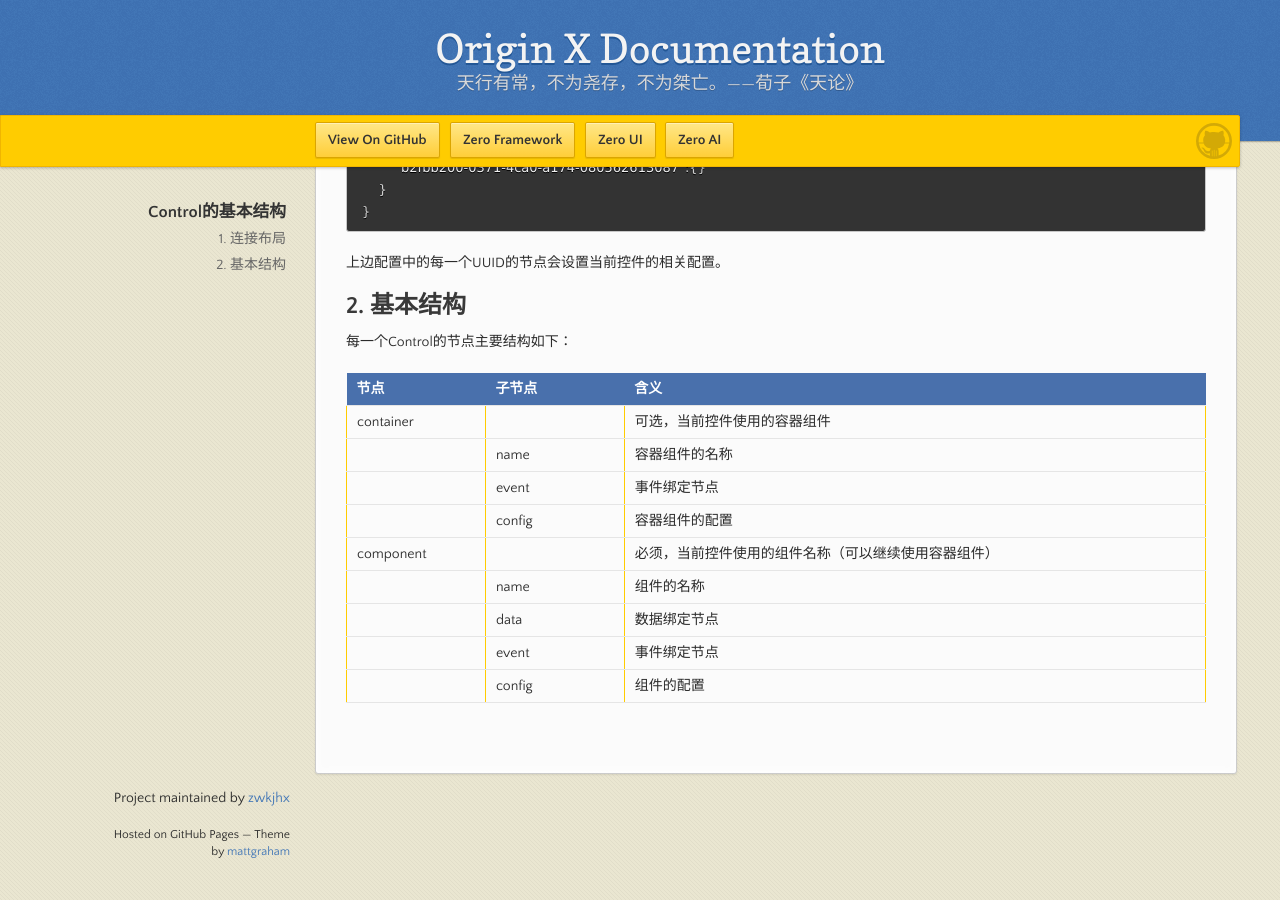
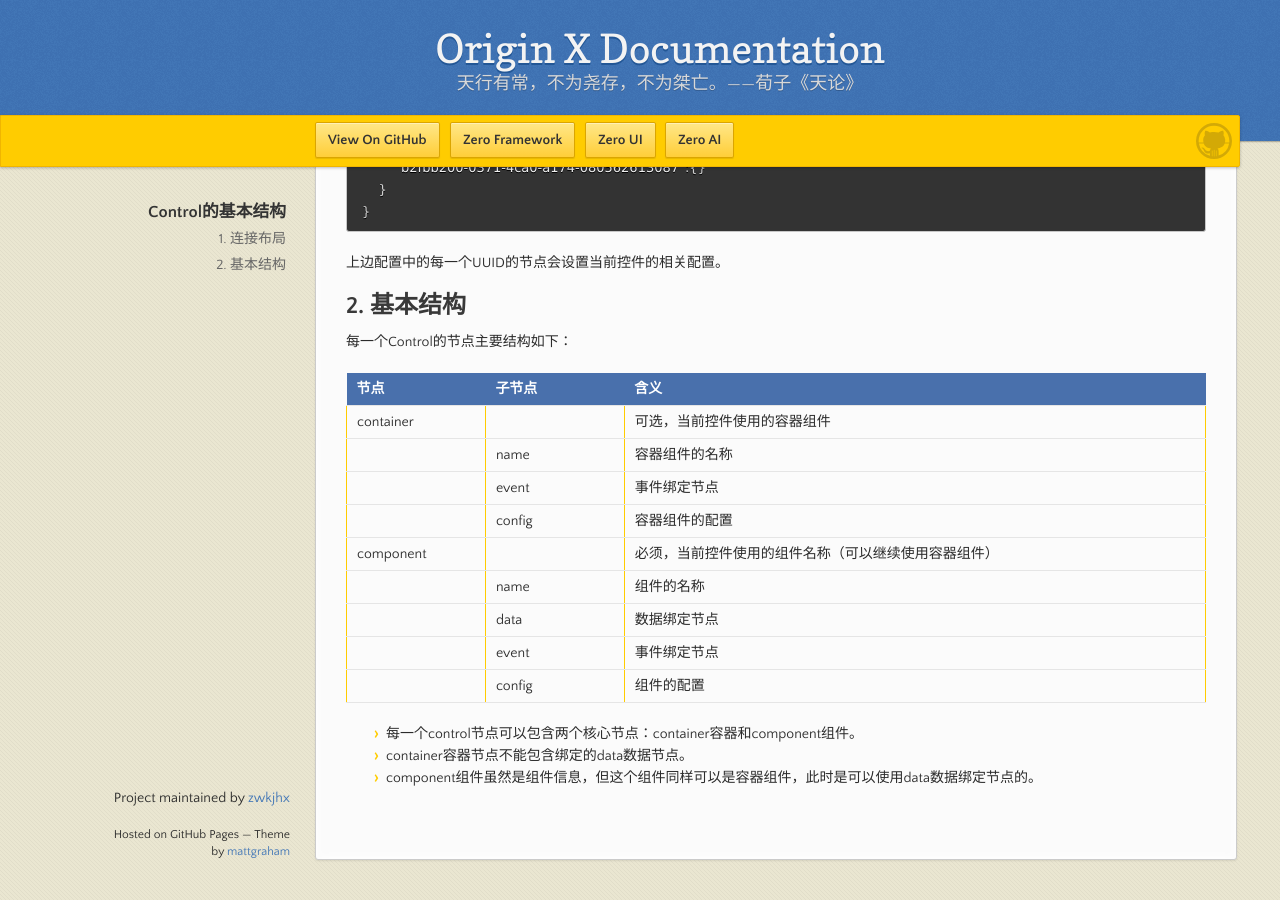
Before and after one commit to zwkjhx/ox-doc, a Jekyll site: the page built from specification/3-origin-xgui-fan/spo-010-controlde-ji-ben-jie-gou.md, in a window 1280 px wide and 900 px high, scrolled down 844 px. Built offline with Jekyll 4.4.1, drawn with Linux system fonts in a browser that asks for light colours; our own code applies the rules of GitHub Pages for plain Markdown files.

Commit message:
Updates specification/3-origin-xgui-fan/spo-010-controlde-ji-ben-jie-gou.md
Auto commit by GitBook Editor

```diff
--- a/specification/3-origin-xgui-fan/spo-010-controlde-ji-ben-jie-gou.md
+++ b/specification/3-origin-xgui-fan/spo-010-controlde-ji-ben-jie-gou.md
@@ -57,3 +57,7 @@
 |  | data | 数据绑定节点 |
 |  | event | 事件绑定节点 |
 |  | config | 组件的配置 |
+
+* 每一个control节点可以包含两个核心节点：container容器和component组件。
+* container容器节点不能包含绑定的data数据节点。
+* component组件虽然是组件信息，但这个组件同样可以是容器组件，此时是可以使用data数据绑定节点的。
```
